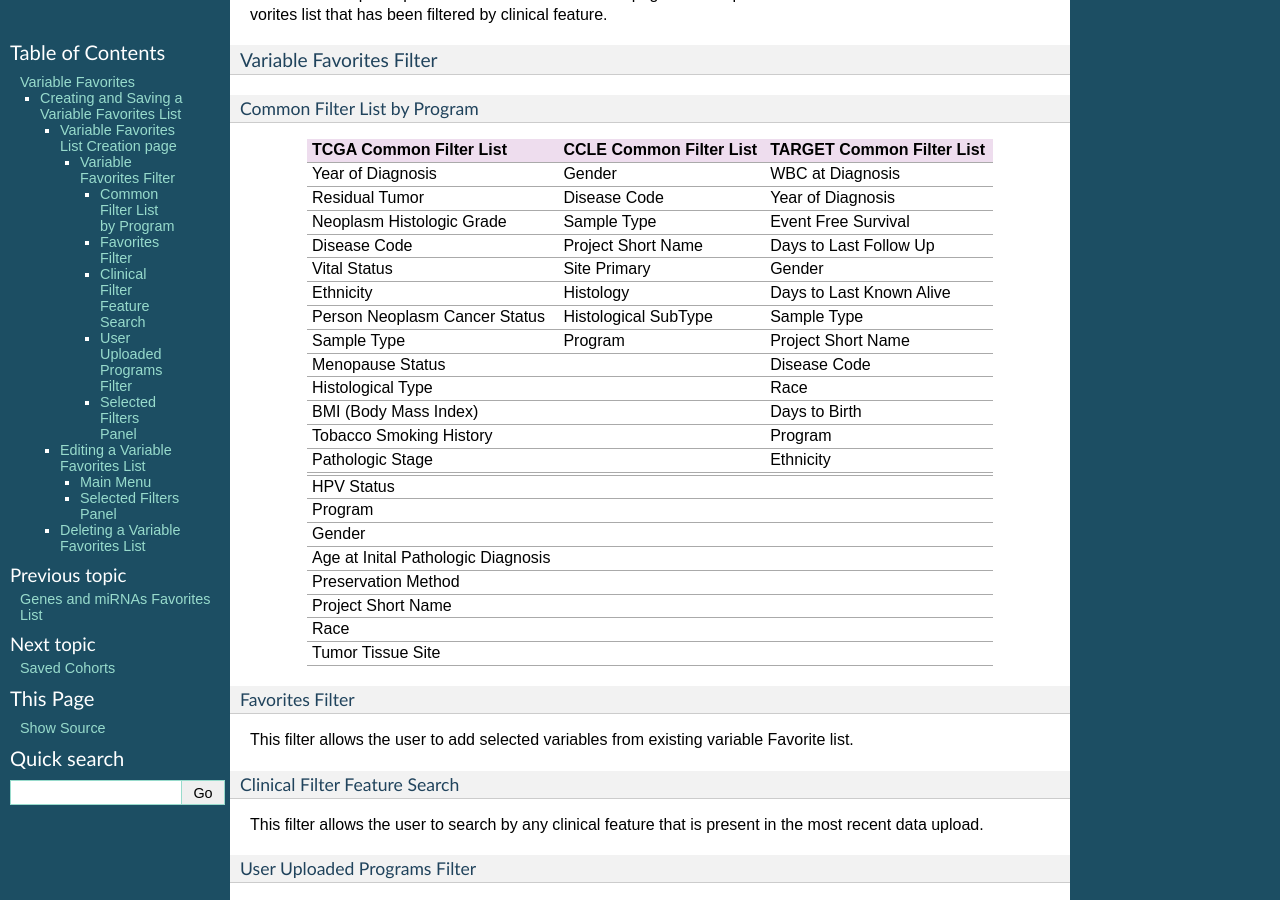
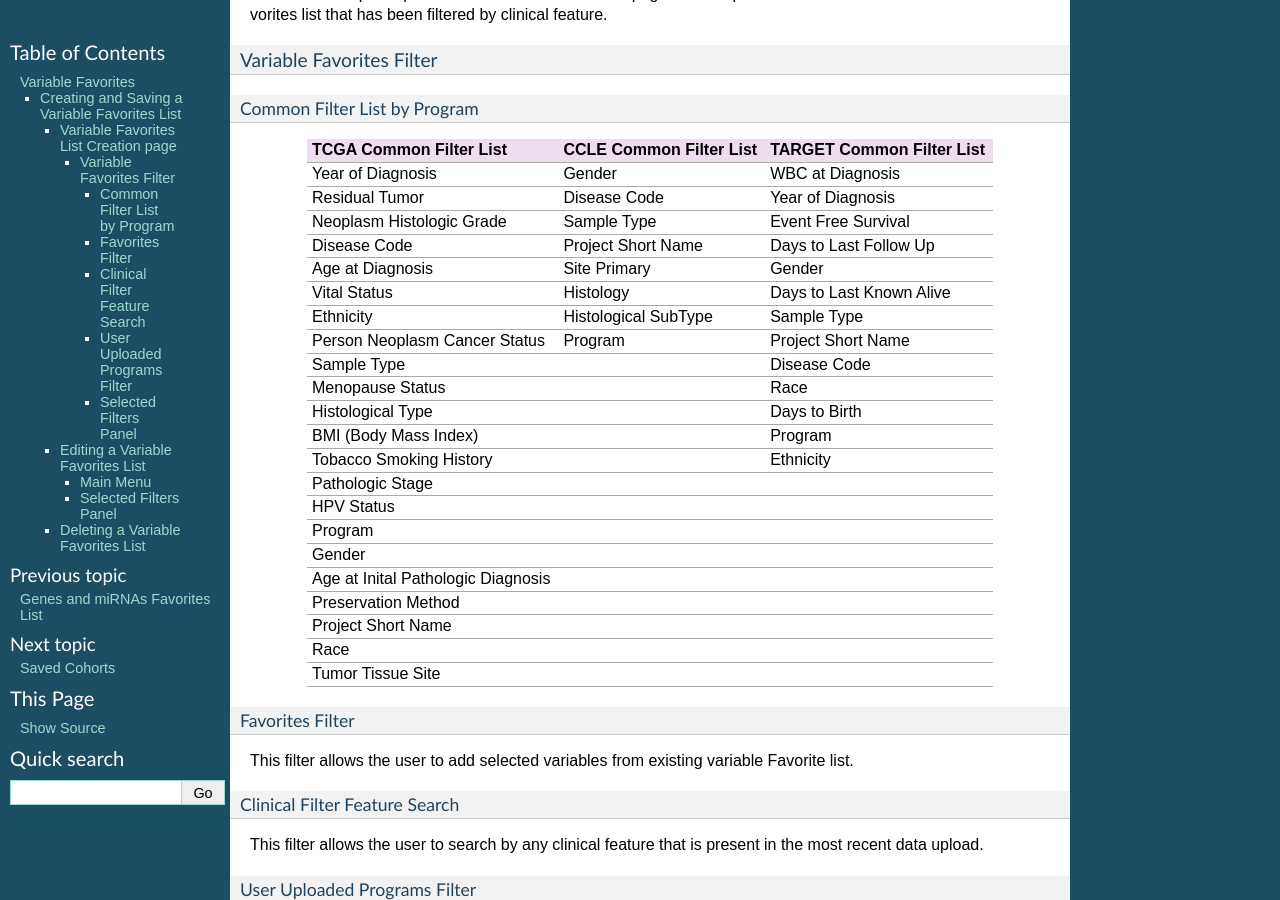
Before and after one commit to isb-cgc/readthedocs, a Sphinx documentation site: the page built from docs/source/sections/webapp/Variable-Favorites.rst, in a window 1280 px wide and 900 px high, scrolled down 496 px. Built offline with Sphinx 7.4.7, drawn with Linux system fonts in a browser that asks for light colours; pages that are not in the unit, such as notebooks, are missing from menus.

Commit message:
Update Variable-Favorites.rst

```diff
--- a/docs/source/sections/webapp/Variable-Favorites.rst
+++ b/docs/source/sections/webapp/Variable-Favorites.rst
@@ -37,28 +37,28 @@
    | Disease Code          | Project Short Name           | Days to Last Follow |
    |                       |                              | Up                  |
    +-----------------------+------------------------------+---------------------+
-   | Vital Status          | Site Primary                 | Gender              |
+   | Age at Diagnosis      | Site Primary                 | Gender              |
    +-----------------------+------------------------------+---------------------+
-   | Ethnicity             | Histology                    | Days to Last Known  |
+   | Vital Status          | Histology                    | Days to Last Known  |
    |                       |                              | Alive               |
    +-----------------------+------------------------------+---------------------+
-   | Person Neoplasm       | Histological SubType         | Sample Type         |
+   | Ethnicity             | Histological SubType         | Sample Type         |
+   +-----------------------+------------------------------+---------------------+
+   | Person Neoplasm       | Program                      | Project Short Name  |
    | Cancer Status         |                              |                     |
    +-----------------------+------------------------------+---------------------+
-   | Sample Type           | Program                      | Project Short Name  |
+   | Sample Type           |                              | Disease Code        |
    +-----------------------+------------------------------+---------------------+
-   | Menopause Status      |                              | Disease Code        |
+   | Menopause Status      |                              | Race                |
    +-----------------------+------------------------------+---------------------+
-   | Histological Type     |                              | Race                |
+   | Histological Type     |                              | Days to Birth       |
    +-----------------------+------------------------------+---------------------+
-   | BMI (Body Mass Index) |                              | Days to Birth       |
+   | BMI (Body Mass Index) |                              | Program             |
    +-----------------------+------------------------------+---------------------+
-   | Tobacco Smoking       |                              | Program             |
+   | Tobacco Smoking       |                              | Ethnicity           |
    | History               |                              |                     |
    +-----------------------+------------------------------+---------------------+
-   | Pathologic Stage      |                              | Ethnicity           |
-   +-----------------------+------------------------------+---------------------+
-   |                       |                              |                     |
+   | Pathologic Stage      |                              |                     |
    +-----------------------+------------------------------+---------------------+
    | HPV Status            |                              |                     |
    +-----------------------+------------------------------+---------------------+
```
